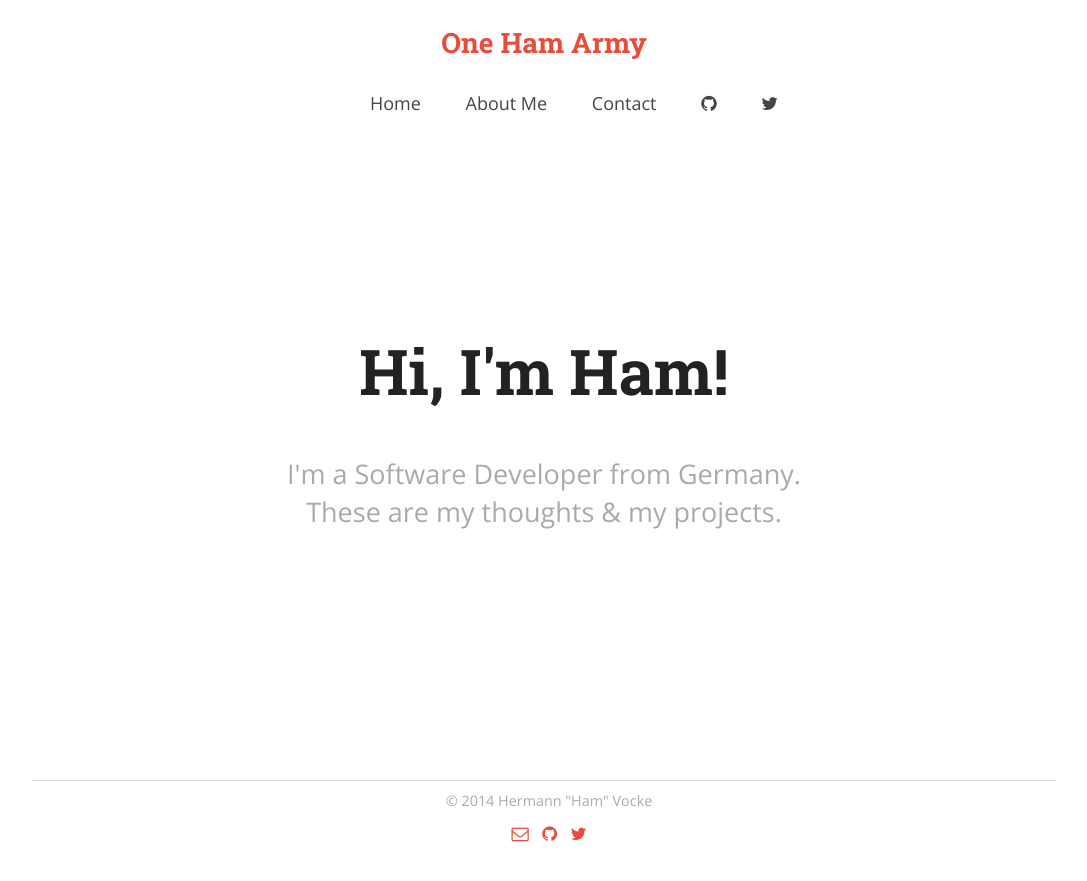
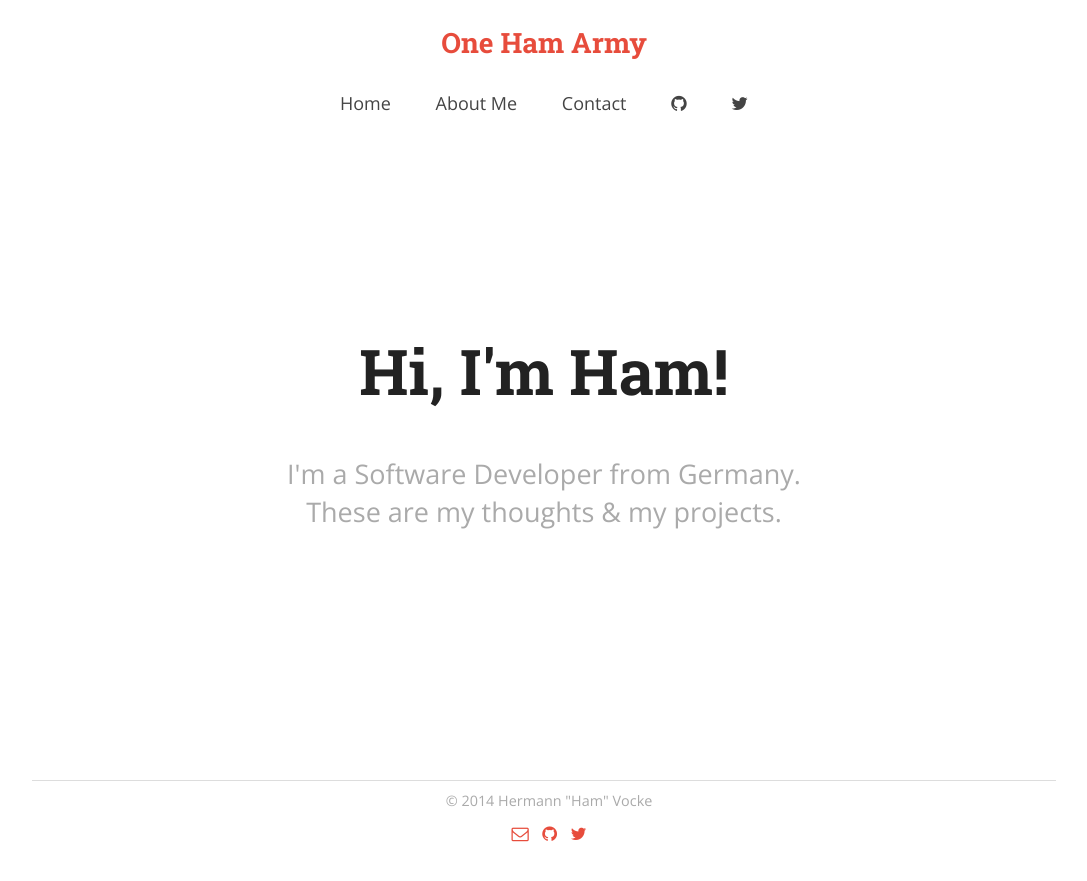
Before and after one commit to hamvocke/hamvocke.github.io, a Jekyll site: the page built from index.html, in a window 1280 px wide. Shown: the top 881 px of the page, without its empty margins (96-1183 px from the left). Built offline with Jekyll 4.4.1, drawn with Linux system fonts in a browser that asks for light colours; Markdown is read by kramdown in place of the engine named in the settings.

Commit message:
corrected horizontal nav position, fixed home page margins on small devices

```diff
--- a/assets/css/onehamarmy.css
+++ b/assets/css/onehamarmy.css
@@ -75,7 +75,6 @@ nav a.logo {
 nav ul {
 	display: inline;
 	padding: 0;
-	margin-left: 60px;
 }
 
 nav ul li {
@@ -137,4 +136,12 @@ h1.title {
 	#text {
 		width: 100%;
 	}
+
+	#home h1 {
+		margin-top: 40px;
+	}
+
+	#home p.lead {
+		margin-bottom: 40px;
+	}
 }
```
